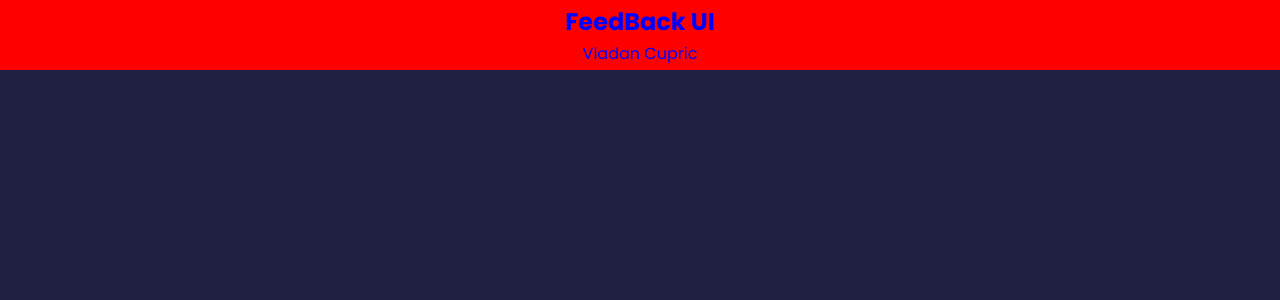
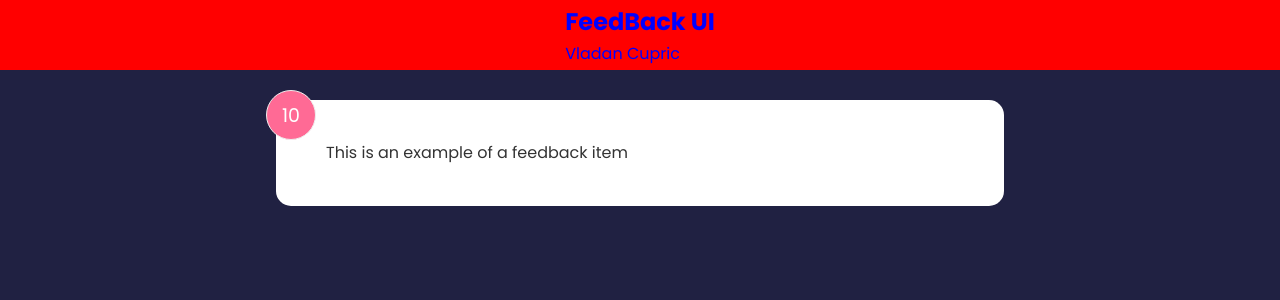
Before and after one commit to VladanStar/ReactTask, a React (Create React App) app in the folder feedback-app/: page / in a window 1280 px wide. Shown: the top 300 px of the page. Built offline with nearby package versions, Linux system fonts and the light colour scheme.

Commit message:
New commits

```diff
--- a/feedback-app/src/App.js
+++ b/feedback-app/src/App.js
@@ -1,12 +1,16 @@
 import Header from './components/Header';
+import FeedbackItem from './components/FeedbackItem';
 import './App.css';
 
 function App() {
   return (
-    <div className="App">
+    <>
       <Header bgColor="red" textColor='blue' text="Vladan Cupric"/>
+      <div className="container">
+      <FeedbackItem />
+      </div>
 
-    </div>
+    </>
   );
 }
 
--- a/feedback-app/src/components/FeedbackItem.js
+++ b/feedback-app/src/components/FeedbackItem.js
@@ -5,7 +5,7 @@ const FeedbackItem = () => {
     <div className='card'>
         <div className="num-display">10</div>
         <div className="text-display">
-            This is an example of a feedback
+            This is an example of a feedback item
         </div>
       </div>
   )
```
